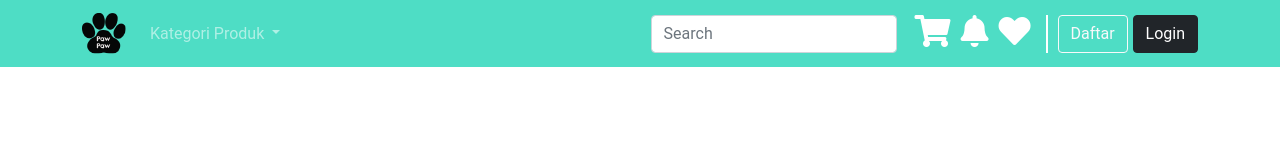
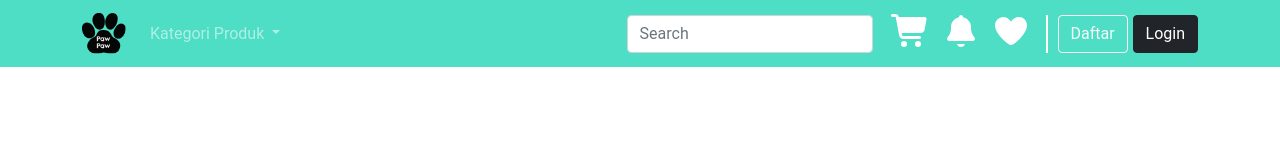
Before and after one commit to RuriWijaya97/Paw-Paw, a plain HTML site: page checkout.html in a window 1280 px wide. Drawn offline with nearby package versions, Linux system fonts and the light colour scheme.

Commit message:
edit checkout

```diff
--- a/checkout.html
+++ b/checkout.html
@@ -13,7 +13,7 @@
     <link href="https://cdn.jsdelivr.net/npm/bootstrap@5.0.1/dist/css/bootstrap.min.css" rel="stylesheet" integrity="sha384-+0n0xVW2eSR5OomGNYDnhzAbDsOXxcvSN1TPprVMTNDbiYZCxYbOOl7+AMvyTG2x" crossorigin="anonymous" />
     <script src="https://cdn.jsdelivr.net/npm/bootstrap@5.0.1/dist/js/bootstrap.bundle.min.js" integrity="sha384-gtEjrD/SeCtmISkJkNUaaKMoLD0//ElJ19smozuHV6z3Iehds+3Ulb9Bn9Plx0x4" crossorigin="anonymous"></script>
     <link rel="stylesheet" href="resources/fonts/fontawesome/css/all.min.css" />
-    <script src="resources/fonts/fontawesome/js/clearall.min.js"></script>
+    <script src="resources/fonts/fontawesome/js/all.min.js"></script>
     <link rel="stylesheet" href="css/style.css" />
 </head>
 
```
